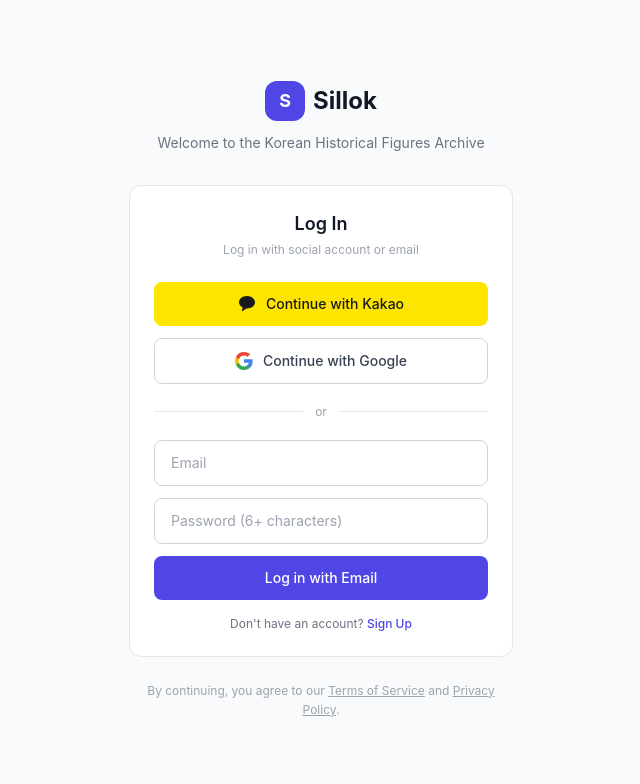
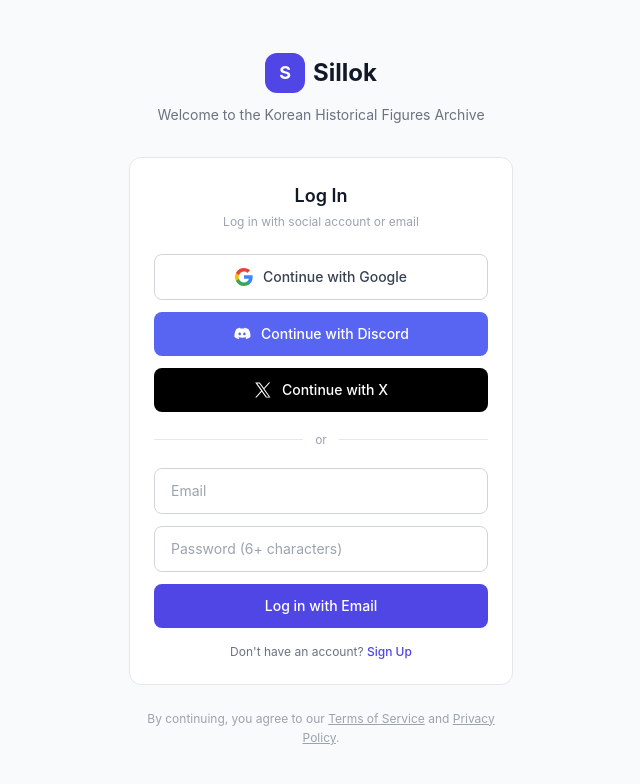
Before and after one commit to kimkyeseung/sillok, a Next.js app in the folder apps/web/: page /login in a window 1280 px wide. Shown: the top 784 px of the page, without its empty margins (319-959 px from the left). Built offline with nearby package versions, Linux system fonts and the light colour scheme; no server answers.

Commit message:
feat: 디스코드 / 트위터 OAuth

```diff
--- a/apps/web/components/auth/LoginForm.tsx
+++ b/apps/web/components/auth/LoginForm.tsx
@@ -20,7 +20,7 @@
 });
 
 function LoginContent() {
-  const { signInWithKakao, signInWithGoogle, signInWithEmail, signUpWithEmail } =
+  const { signInWithGoogle, signInWithDiscord, signInWithTwitter, signInWithEmail, signUpWithEmail } =
     useAuth();
   const searchParams = useSearchParams();
   const urlError = searchParams.get('error');
@@ -120,19 +120,6 @@
           {/* Social Login */}
           <div className="mt-6 space-y-3">
             <button
-              onClick={signInWithKakao}
-              className="flex w-full items-center justify-center gap-2.5 rounded-lg bg-[#FEE500] px-4 py-3 text-sm font-medium text-[#191919] transition-colors hover:bg-[#FDD835]"
-            >
-              <svg width="18" height="18" viewBox="0 0 18 18">
-                <path
-                  fill="#191919"
-                  d="M9 1C4.58 1 1 3.79 1 7.24c0 2.2 1.46 4.13 3.66 5.23l-.93 3.43c-.08.3.26.54.52.37l4.1-2.72c.22.02.43.03.65.03 4.42 0 8-2.79 8-6.24S13.42 1 9 1z"
-                />
-              </svg>
-              Continue with Kakao
-            </button>
-
-            <button
               onClick={signInWithGoogle}
               className="flex w-full items-center justify-center gap-2.5 rounded-lg border border-gray-300 bg-white px-4 py-3 text-sm font-medium text-gray-700 transition-colors hover:bg-gray-50"
             >
@@ -155,6 +142,32 @@
                 />
               </svg>
               Continue with Google
+            </button>
+
+            <button
+              onClick={signInWithDiscord}
+              className="flex w-full items-center justify-center gap-2.5 rounded-lg bg-[#5865F2] px-4 py-3 text-sm font-medium text-white transition-colors hover:bg-[#4752C4]"
+            >
+              <svg width="18" height="18" viewBox="0 0 18 18">
+                <path
+                  fill="#fff"
+                  d="M14.82 3.76a13.07 13.07 0 0 0-3.28-1.03.05.05 0 0 0-.05.02c-.14.25-.3.58-.41.84a12.1 12.1 0 0 0-3.66 0 8.48 8.48 0 0 0-.42-.84.05.05 0 0 0-.05-.02c-1.15.2-2.24.54-3.28 1.03a.04.04 0 0 0-.02.02C1.76 6.57 1.22 9.28 1.49 11.96a.05.05 0 0 0 .02.04 13.2 13.2 0 0 0 4 2.04.05.05 0 0 0 .06-.02c.31-.42.58-.87.82-1.34a.05.05 0 0 0-.03-.07 8.7 8.7 0 0 1-1.25-.6.05.05 0 0 1 0-.09c.08-.06.17-.13.25-.19a.05.05 0 0 1 .05-.01c2.63 1.21 5.47 1.21 8.07 0a.05.05 0 0 1 .05 0c.08.07.17.13.25.2a.05.05 0 0 1 0 .08c-.4.23-.81.43-1.25.6a.05.05 0 0 0-.03.07c.24.47.52.92.82 1.34a.05.05 0 0 0 .05.02 13.16 13.16 0 0 0 4.01-2.04.05.05 0 0 0 .02-.04c.32-3.34-.54-6.03-2.26-8.18a.04.04 0 0 0-.02-.02zM6.68 10.35c-.7 0-1.28-.65-1.28-1.45s.57-1.45 1.28-1.45c.72 0 1.29.66 1.28 1.45 0 .8-.57 1.45-1.28 1.45zm4.73 0c-.7 0-1.28-.65-1.28-1.45s.56-1.45 1.28-1.45c.72 0 1.29.66 1.28 1.45 0 .8-.56 1.45-1.28 1.45z"
+                />
+              </svg>
+              Continue with Discord
+            </button>
+
+            <button
+              onClick={signInWithTwitter}
+              className="flex w-full items-center justify-center gap-2.5 rounded-lg bg-black px-4 py-3 text-sm font-medium text-white transition-colors hover:bg-gray-900"
+            >
+              <svg width="18" height="18" viewBox="0 0 18 18">
+                <path
+                  fill="#fff"
+                  d="M10.53 7.87 16.2 1.5h-1.35l-4.93 5.54L5.76 1.5H1.18l5.95 8.37L1.18 16.5h1.35l5.2-5.84 4.15 5.84h4.58l-6.17-8.67.24.04zm-1.84 2.07-.6-.83L3.2 2.5h2.07l3.87 5.35.6.83 5.03 6.95h-2.07l-4.1-5.69z"
+                />
+              </svg>
+              Continue with X
             </button>
           </div>
 
--- a/apps/web/lib/hooks/use-auth.ts
+++ b/apps/web/lib/hooks/use-auth.ts
@@ -24,16 +24,23 @@
     return () => subscription.unsubscribe();
   }, [supabase.auth]);
 
-  const signInWithKakao = useCallback(async () => {
+  const signInWithGoogle = useCallback(async () => {
     await supabase.auth.signInWithOAuth({
-      provider: 'kakao',
+      provider: 'google',
       options: { redirectTo: `${window.location.origin}/callback` },
     });
   }, [supabase.auth]);
 
-  const signInWithGoogle = useCallback(async () => {
+  const signInWithDiscord = useCallback(async () => {
     await supabase.auth.signInWithOAuth({
-      provider: 'google',
+      provider: 'discord',
+      options: { redirectTo: `${window.location.origin}/callback` },
+    });
+  }, [supabase.auth]);
+
+  const signInWithTwitter = useCallback(async () => {
+    await supabase.auth.signInWithOAuth({
+      provider: 'twitter',
       options: { redirectTo: `${window.location.origin}/callback` },
     });
   }, [supabase.auth]);
@@ -73,8 +80,9 @@
   return {
     user,
     loading,
-    signInWithKakao,
     signInWithGoogle,
+    signInWithDiscord,
+    signInWithTwitter,
     signUpWithEmail,
     signInWithEmail,
     signOut,
```
Also changed, not shown: 1 other file (tests, documents, lock files or other folders).
